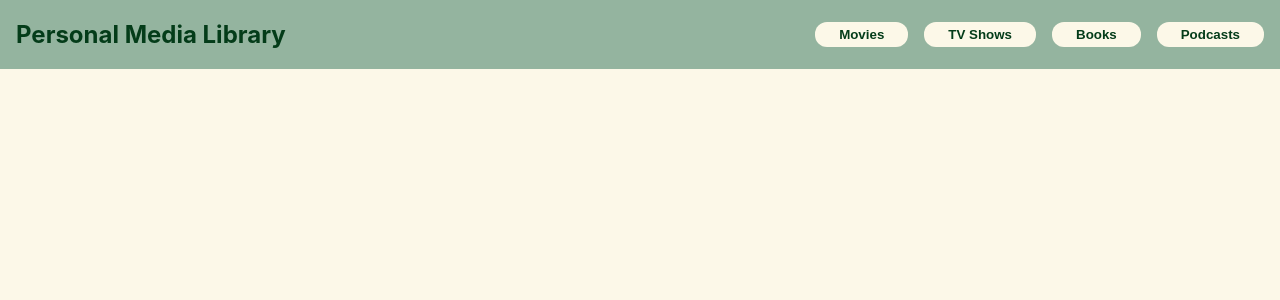
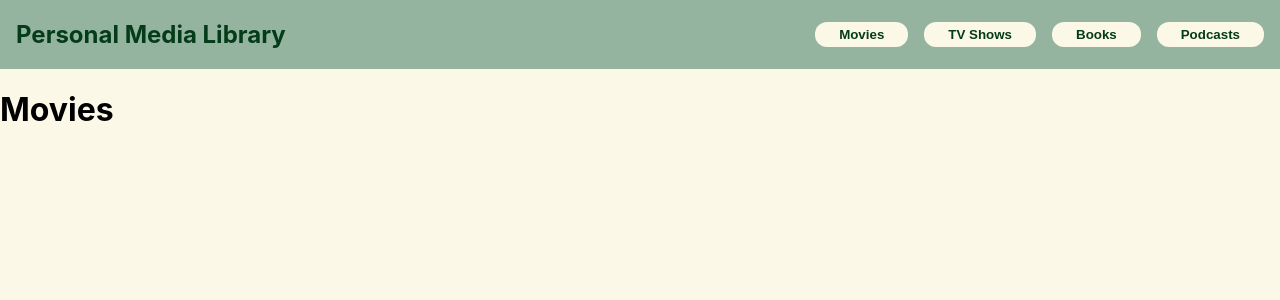
Before and after one commit to adelossantos06/Personal-Media-Library, a React (Create React App) app: page /movies in a window 1280 px wide. Shown: the top 300 px of the page. Built offline with nearby package versions, Linux system fonts and the light colour scheme.

Commit message:
add link to movie component

```diff
--- a/src/App.js
+++ b/src/App.js
@@ -1,5 +1,5 @@
-import './App.css';
 import NavBar from './NavBar';
+
 
 function App() {
   return (
--- a/src/Movies.js
+++ b/src/Movies.js
@@ -1,9 +1,11 @@
 import React from 'react'
+import NavBar from './NavBar'
 
 function Movies() {
     return (
         <div>
-
+            <NavBar />
+            <h1>Movies</h1>
         </div>
     )
 }
--- a/src/NavBar.js
+++ b/src/NavBar.js
@@ -1,5 +1,6 @@
 import React from 'react';
-
+import "./NavBar.css"
+import { NavLink } from 'react-router-dom';
 
 function NavBar() {
     return (
@@ -7,7 +8,9 @@ function NavBar() {
             <h1>Personal Media Library</h1>
             <ul>
                 <li>
-                    <button>Movies</button>
+                    <NavLink to="/movies">
+                        <button>Movies</button>
+                    </NavLink>
                 </li>
                 <li>
                     <button>TV Shows</button>
--- a/src/index.js
+++ b/src/index.js
@@ -3,13 +3,22 @@ import ReactDOM from 'react-dom/client';
 import './index.css';
 import App from './App';
 import reportWebVitals from './reportWebVitals';
+import { RouterProvider, createBrowserRouter } from 'react-router-dom';
+import Movies from './Movies';
+
+const router = createBrowserRouter([
+  {
+    path: "/",
+    element: <App />
+  },
+  {
+    path: "/movies",
+    element: <Movies />
+  },
+])
 
 const root = ReactDOM.createRoot(document.getElementById('root'));
-root.render(
-  <React.StrictMode>
-    <App />
-  </React.StrictMode>
-);
+root.render(<RouterProvider router={router} />);
 
 // If you want to start measuring performance in your app, pass a function
 // to log results (for example: reportWebVitals(console.log))
```
Also changed, not shown: src/NavBar.css (renamed from src/App.css).
